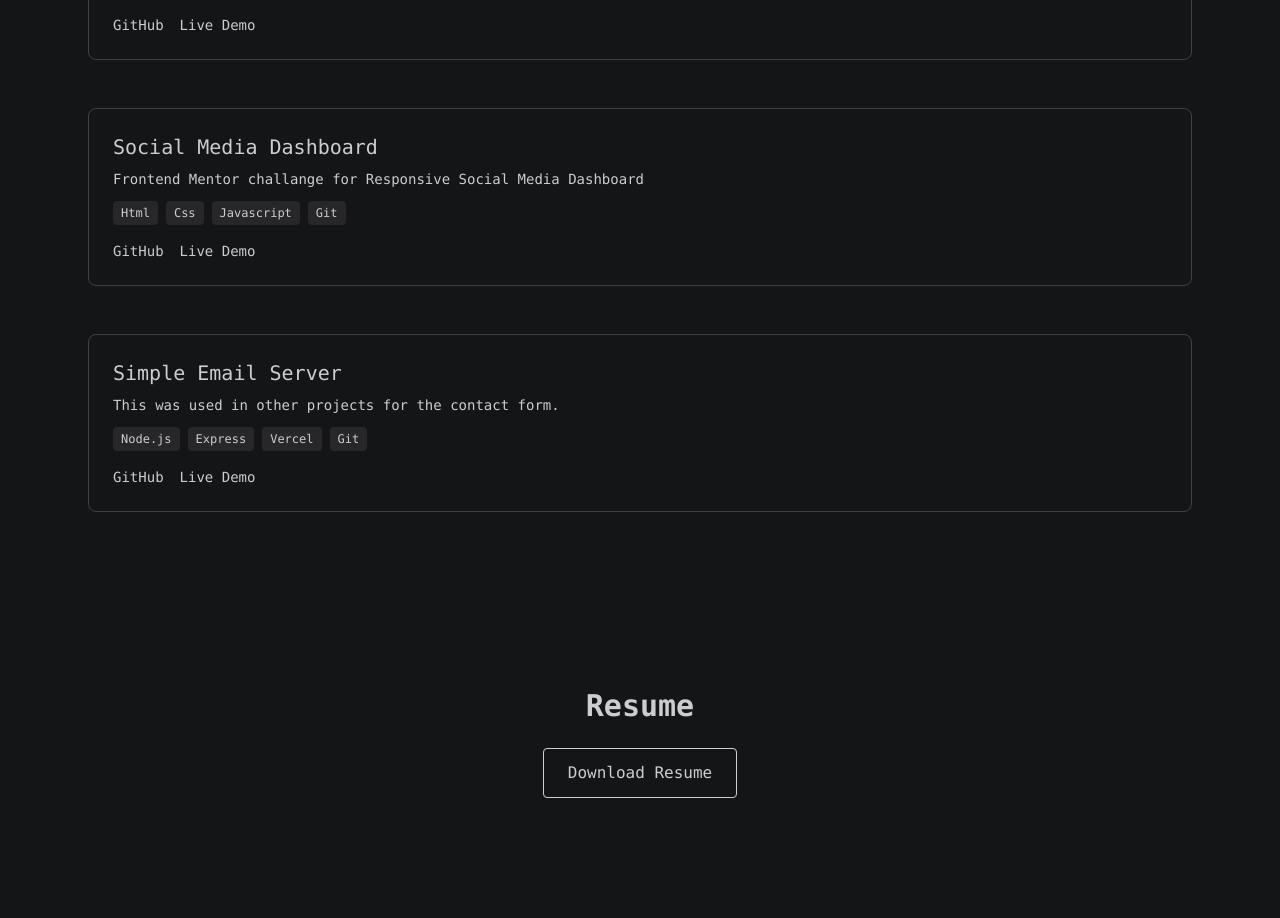
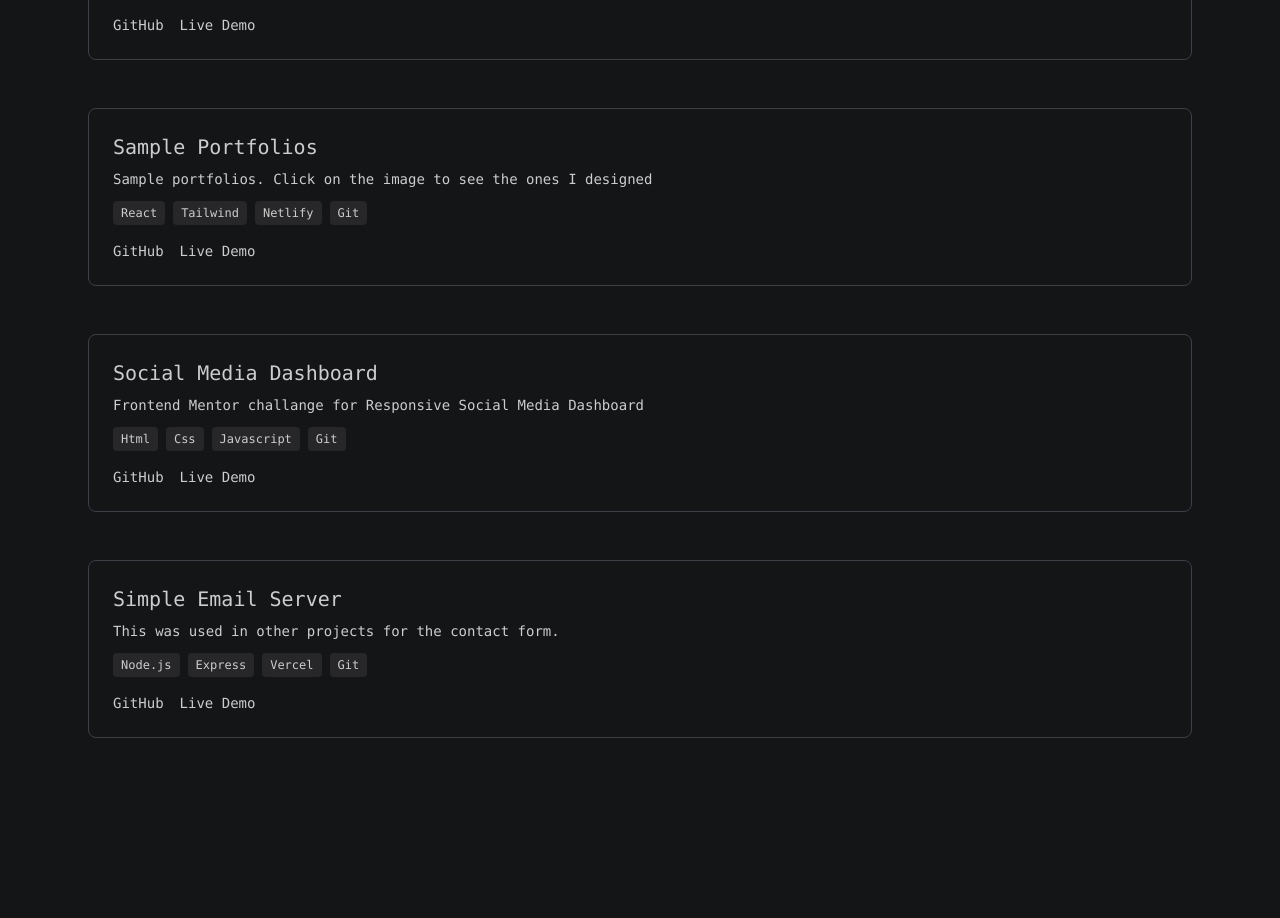
Before and after one commit to Fhave/website_portfolio, a React (Vite) app: page / in a window 1280 px wide. Shown: the part 3060-3978 px from the top of the page. Built offline with nearby package versions, Linux system fonts and the light colour scheme.

Commit message:
adds new project

```diff
--- a/src/components/Projects.jsx
+++ b/src/components/Projects.jsx
@@ -41,6 +41,14 @@ const projects = [
     tech: ["React", "Tailwind", "Netlify", "Git"],
     github: "https://github.com/Fhave/jamzy-studio",
     demo: "https://jamzy-studio.netlify.app/",
+  },
+    {
+    title: "Sample Portfolios",
+    description:
+      "Sample portfolios. Click on the image to see the ones I designed",
+    tech: ["React", "Tailwind", "Netlify", "Git"],
+    github: "https://github.com/Fhave/sample",
+    demo: "https://designxecute-samples.netlify.app/",
   },
   {
     title: "Social Media Dashboard",
```
